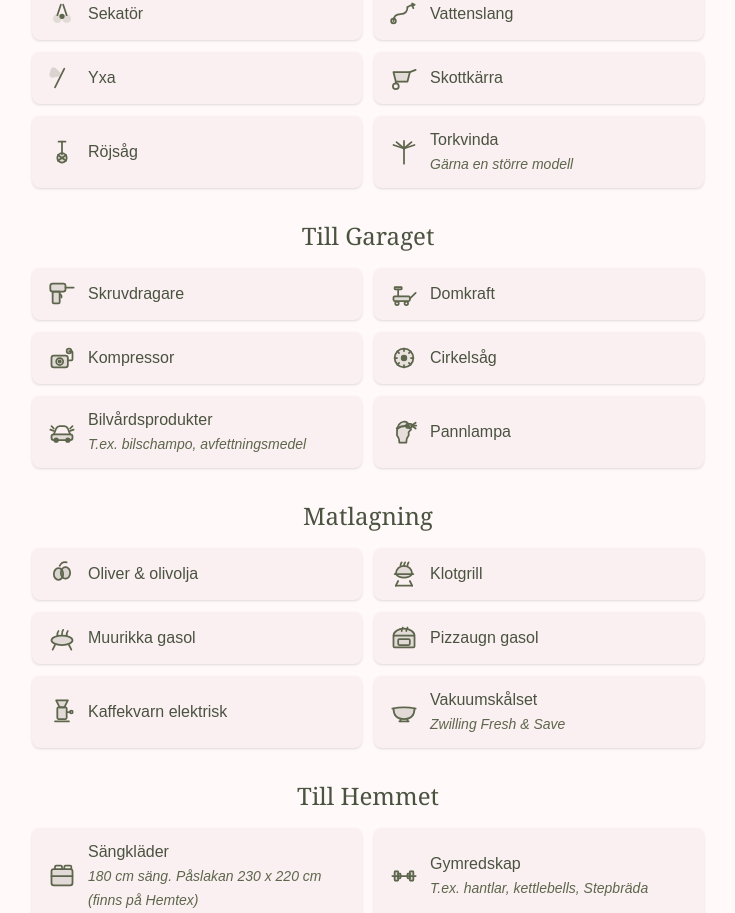
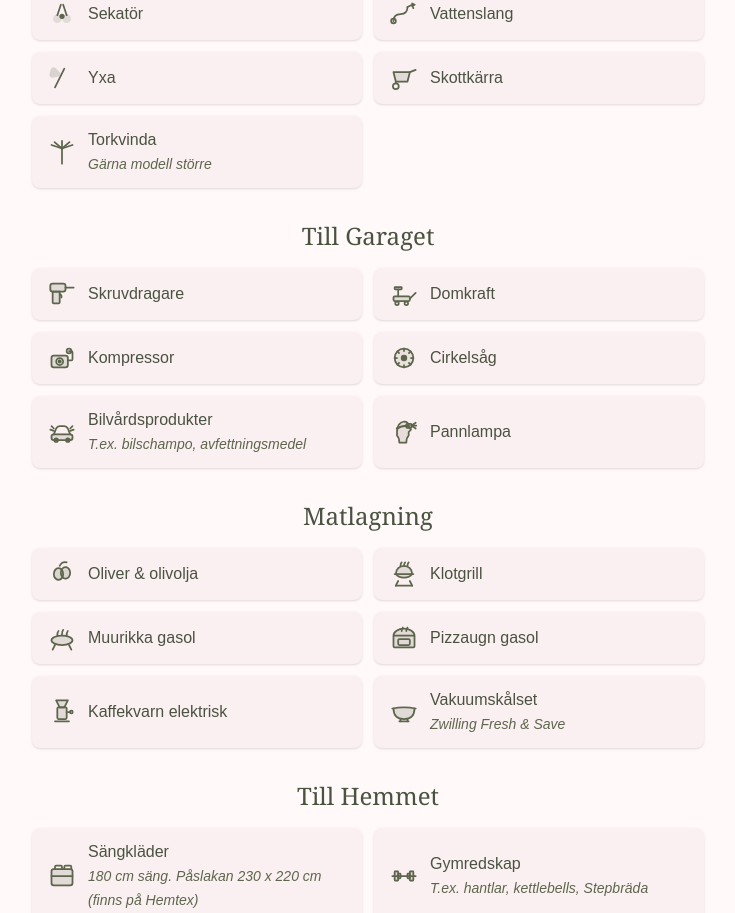
Before and after one commit to Alecktos/alecktos-website, a Next.js app: page /presents in a window 1280 px wide. Shown: the part 1032-1945 px from the top of the page, without its empty margins (272-1007 px from the left). Built offline with nearby package versions, Linux system fonts and the light colour scheme.

Commit message:
Remove circelsåg

```diff
--- a/app/components/GiftIcons.tsx
+++ b/app/components/GiftIcons.tsx
@@ -296,19 +296,6 @@ export function CircularSawIcon(): JSX.Element {
 	);
 }
 
-export function ClearingSawIcon(): JSX.Element {
-	return (
-		<svg {...svgProps}>
-			<line x1="12" y1="3" x2="12" y2="14" />
-			<circle cx="12" cy="17" r="4" fill="currentColor" opacity="0.15" />
-			<circle cx="12" cy="17" r="4" />
-			<line x1="8.5" y1="14.5" x2="15.5" y2="19.5" />
-			<line x1="8.5" y1="19.5" x2="15.5" y2="14.5" />
-			<line x1="9" y1="3" x2="15" y2="3" />
-		</svg>
-	);
-}
-
 export function PizzaOvenIcon(): JSX.Element {
 	return (
 		<svg {...svgProps}>
--- a/app/presents/page.tsx
+++ b/app/presents/page.tsx
@@ -6,7 +6,6 @@ import {
 	CarCareIcon,
 	CarJackIcon,
 	CircularSawIcon,
-	ClearingSawIcon,
 	CoffeeGrinderIcon,
 	CompressorIcon,
 	GiftCardIcon,
@@ -51,8 +50,7 @@ const categories: GiftCategory[] = [
 			// { name: "Häcksax", icon: <HedgeTrimmerIcon /> },
 			{ name: "Yxa", icon: <AxeIcon /> },
 			{ name: "Skottkärra", icon: <WheelbarrowIcon /> },
-			{ name: "Röjsåg", icon: <ClearingSawIcon /> },
-			{name: "Torkvinda", icon: <TorkvindaIcon/>, comment: "Gärna en större modell"},
+			{name: "Torkvinda", icon: <TorkvindaIcon/>, comment: "Gärna modell större"},
 		],
 	},
 	{
```
